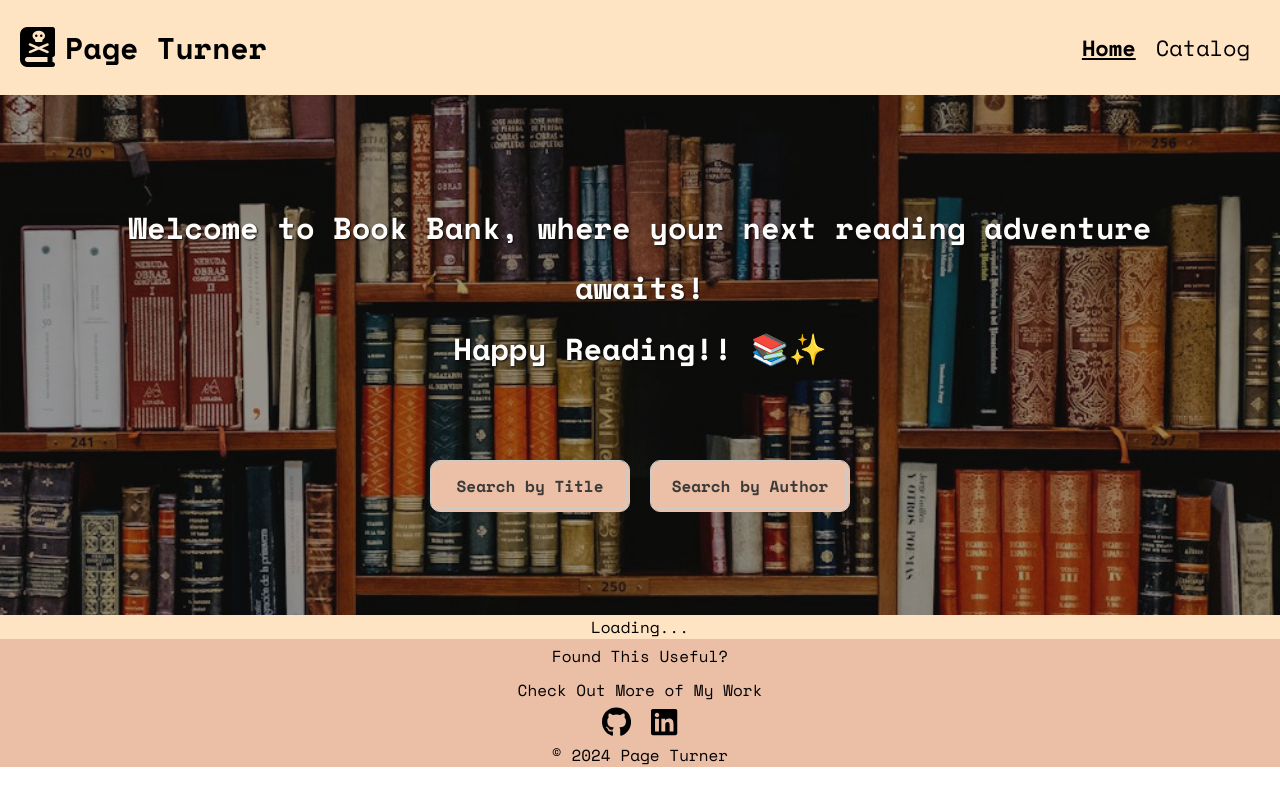
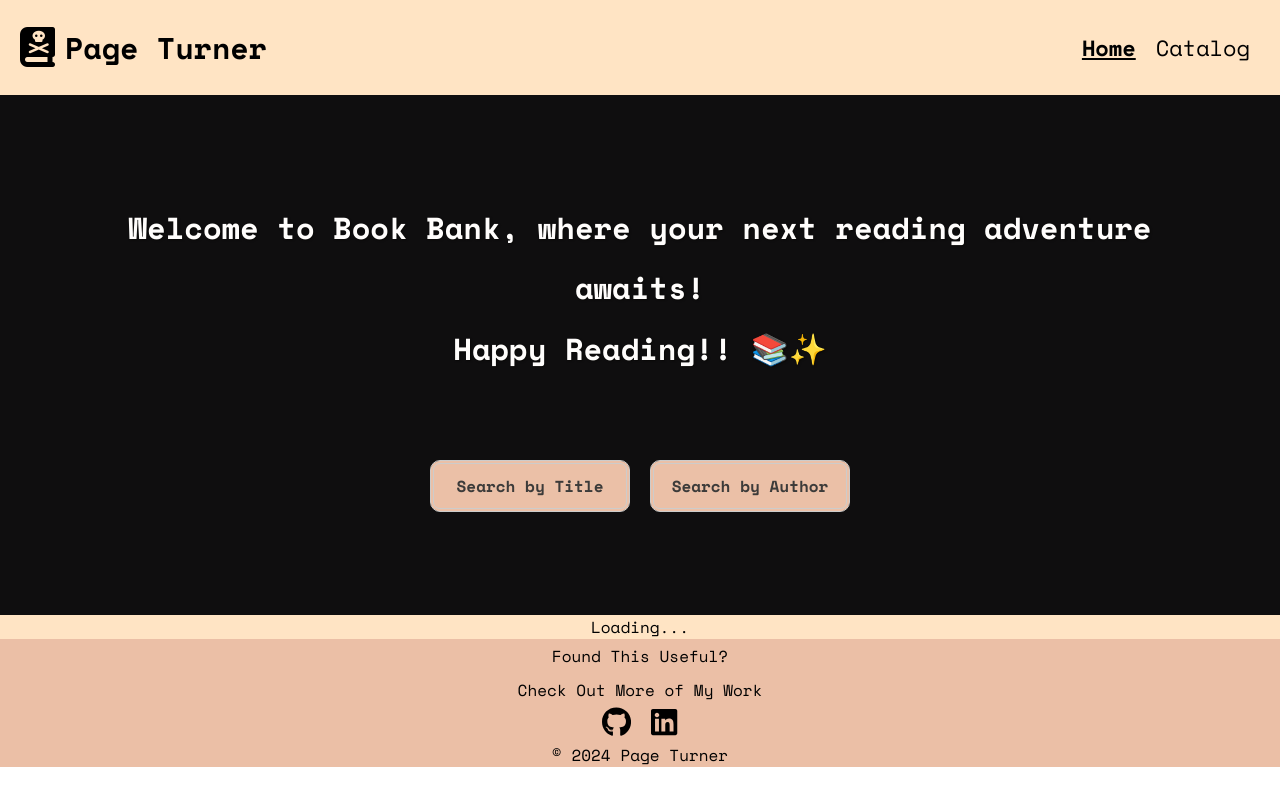
Before and after one commit to JLopez0001/Page-Turner, a React (Create React App) app: page / in a window 1280 px wide. Built offline with nearby package versions, Linux system fonts and the light colour scheme.

Commit message:
Moved assets inside src folder and modified background URL

```diff
--- a/src/styles/home-page-styles/homePageStyles.css
+++ b/src/styles/home-page-styles/homePageStyles.css
@@ -5,8 +5,8 @@
 
 .intro::after {
   content: "";
-  background: url("../../../public/assets/intro-background-img/book-background.jpeg")
-    center/cover no-repeat;
+  /* background: url("../../assets/intro-background-img/book-background.jpeg")
+    center/cover no-repeat; */
   opacity: 0.6;
   top: 0;
   left: 0;
```
Also changed, not shown: src/assets/intro-background-img/book-background-2.jpeg (renamed from public/assets/intro-background-img/book-background-2.jpeg), src/assets/intro-background-img/book-background.jpeg (renamed from public/assets/intro-background-img/book-background.jpeg).
